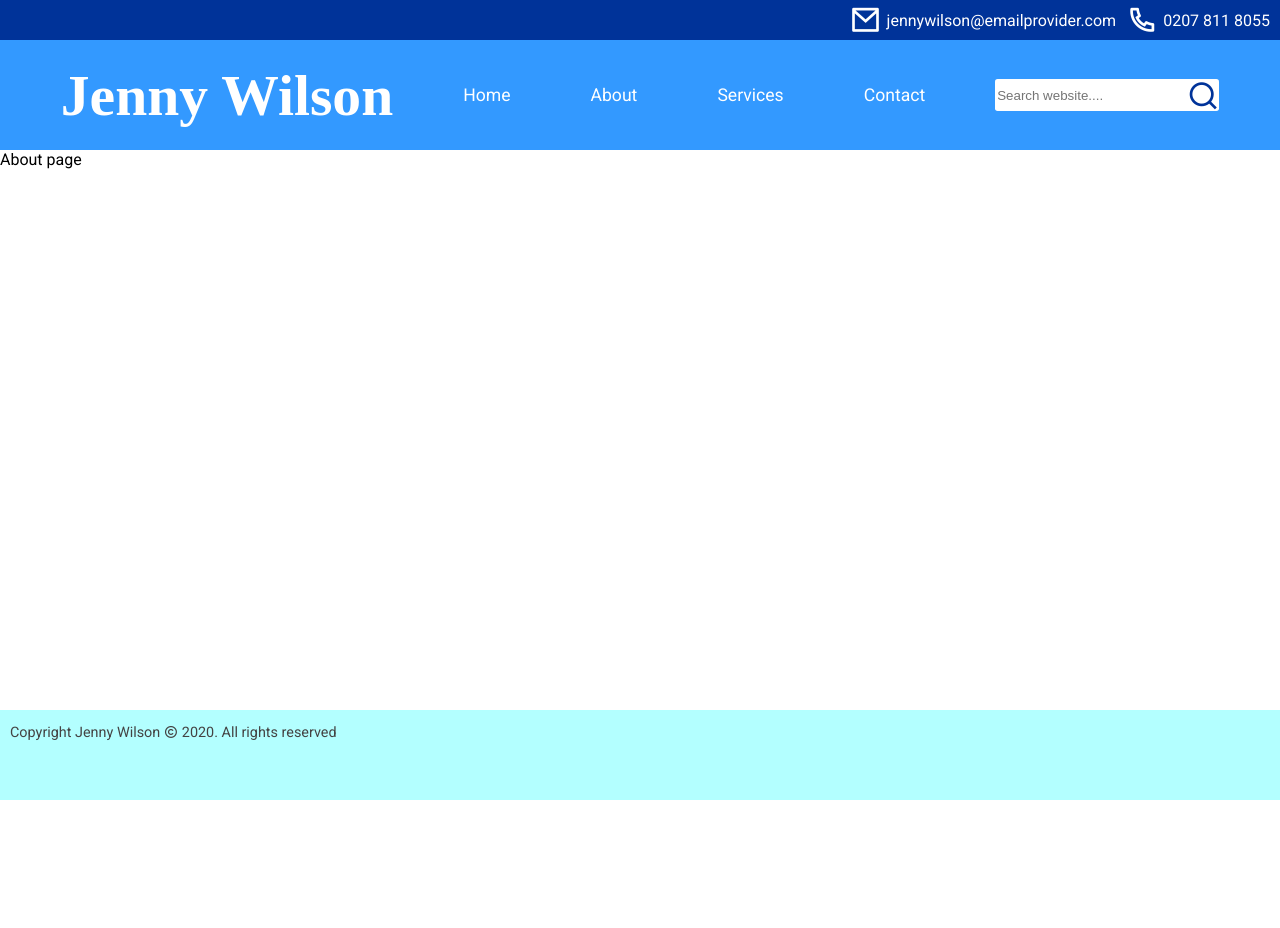
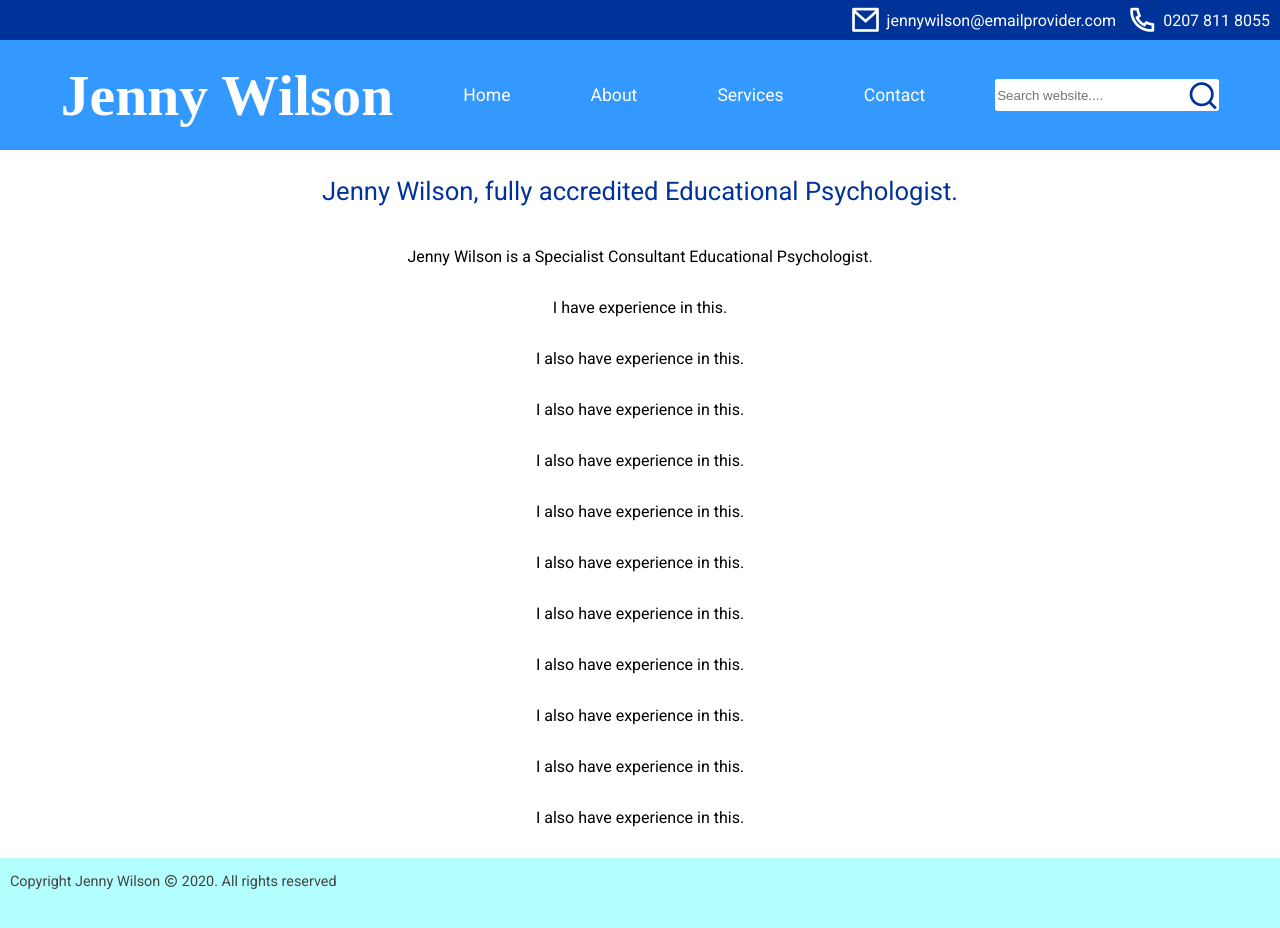
Before and after one commit to peter-lancaster/ed-psychologist, a React (Create React App) app: page /about in a window 1280 px wide. Shown: the top 928 px of the page. Before the commit the page ends 800 px from the top, so only its background shows below. Built offline with nearby package versions, Linux system fonts and the light colour scheme; a web font is replaced by a local one.

Commit message:
added links from carousel titles

```diff
--- a/src/App.css
+++ b/src/App.css
@@ -228,7 +228,7 @@ main {
 }
 
 /* ====================================================================== */
-/* HOMEPAGE CONTACT FORM CSS */
+/* HOMEPAGE CSS */
 /* ====================================================================== */
 
 .homepage-main {
@@ -287,6 +287,30 @@ main {
   flex-direction : column;
   align-items : center;
   text-align : center;
+}
+
+/* ====================================================================== */
+/* ABOUT PAGE CSS */
+/* ====================================================================== */
+
+.about-page-main {
+
+  display : flex;
+  flex-direction : column;
+  align-items : center;
+  margin : 0px 50px 15px 50px;
+}
+
+/* ====================================================================== */
+/* SERVICES PAGE CSS */
+/* ====================================================================== */
+
+.services-page-main {
+
+  display : flex;
+  flex-direction : column;
+  align-items : center;
+  margin : 0px 50px 15px 50px;
 }
 
 /* ====================================================================== */
--- a/src/Footer.js
+++ b/src/Footer.js
@@ -2,7 +2,7 @@ import React from "react"
 
 function Footer() {
     return(<footer>
-        <p>Copyright Jenny Wilson <span><i class="ri-copyright-line"></i></span> 2020. All rights reserved </p>
+        <p>Copyright Jenny Wilson <span><i className="ri-copyright-line"></i></span> 2020. All rights reserved </p>
 
     </footer>)
 }
--- a/src/components/About.js
+++ b/src/components/About.js
@@ -1,8 +1,21 @@
 import React from "react"
 
 function About() {
-    return (<div>
-        About page
+    return (<div className="about-page-main">
+            <p className="general-heading-font">Jenny Wilson, fully accredited Educational Psychologist.</p>
+            <p>Jenny Wilson is a Specialist Consultant Educational Psychologist. </p>
+            <p>I have experience in this.</p>
+            <p>I also have experience in this.</p>
+            <p>I also have experience in this.</p>
+            <p>I also have experience in this.</p>
+            <p>I also have experience in this.</p>
+            <p>I also have experience in this.</p>
+            <p>I also have experience in this.</p>
+            <p>I also have experience in this.</p>
+            <p>I also have experience in this.</p>
+            <p>I also have experience in this.</p>
+            <p>I also have experience in this.</p>
+
     </div>)
 }
 
--- a/src/components/CarouselItem.js
+++ b/src/components/CarouselItem.js
@@ -1,12 +1,12 @@
 import React from "react"
 
-function CarouselItem({imageUrl,textTitle,textPara}) {
+function CarouselItem({anchorLink, imageUrl,textTitle,textPara}) {
 
     return (
         <div className="homepage-carousel-item">
             <img className="slider-image" src={imageUrl}/>
             <div className="carousel-text-box" >
-                <p className="carousel-headings">{textTitle}</p>
+                <p><a href={anchorLink} className="carousel-headings">{textTitle}</a></p>
                 <p>{textPara}</p>
             </div>
         </div>
--- a/src/components/HomePageCarousel.js
+++ b/src/components/HomePageCarousel.js
@@ -65,16 +65,19 @@ const settings = {
     <div className="homepage-carousel">
         <Slider {...settings}>
           <CarouselItem
+          anchorLink={"/about"}
           imageUrl={"https://www.parentspartner.com/wp-content/uploads/2011/06/angry-child-boy.jpg"}
           textTitle={"Educational psychologist"}
           textPara={"Jenny Wilson is a Consultant Educational Psychologist who provides independent assessments of children with special educational needs. More text here to see how it looks"}
           />
           <CarouselItem
+          anchorLink={"/services"}
           imageUrl={"https://i1.wp.com/lindastade.com/wp-content/uploads/2018/06/shutterstock_141082792-2-e1542560322233.jpg?resize=1024%2C640&ssl=1"}
           textTitle={"Autism and ADHD strategies"}
           textPara={"Some text here about the treatment of autism"}
           />
           <CarouselItem
+          anchorLink={"/services"}
           imageUrl={"https://www.gannett-cdn.com/media/2018/05/14/USATODAY/usatsports/wp-USAT-allthemoms-front1-20750-temper24.png?width=1080&quality=50"}
           textTitle={"Innovative work in the field of Child Psychology"}
           textPara={"Some text here about work in the field of child psychology"}
--- a/src/components/Services.js
+++ b/src/components/Services.js
@@ -2,8 +2,20 @@ import React from "react"
 
 function Services() {
 
-    return (<div>
-        Services page
+    return (<div className="services-page-main">
+
+          <p className="general-heading-font">Educational psychologist</p>
+          <p>I provide independent assessments of children with special educational needs. More text here to see how it looks"</p>
+
+
+
+          <p className="general-heading-font">Autism and ADHD strategies</p>
+          <p>Some text here about the treatment of autism</p>
+
+
+          <p className="general-heading-font">Innovative work in the field of Child Psychology</p>
+          <p>Some text here about work in the field of child psychology</p>
+
     </div>)
 }
 
```
